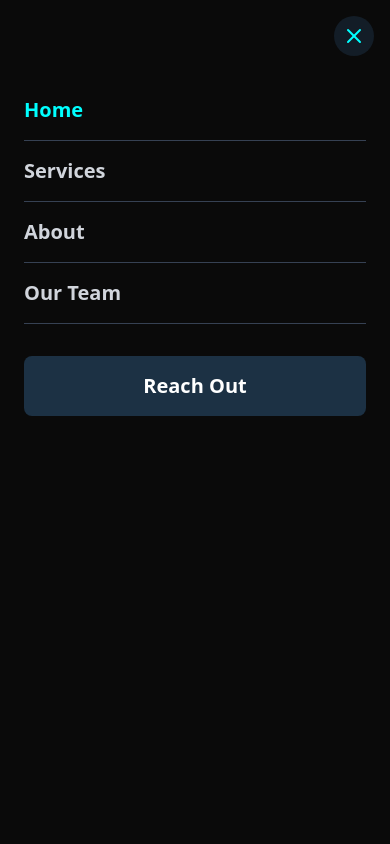
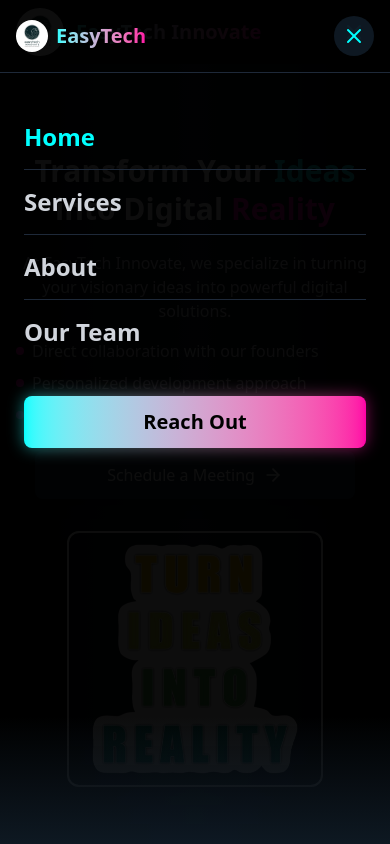
Before and after one commit to abhishekkumar-githb/EasyTech-Innovate, a React (Vite) app: page / in a window 390 px wide. Both pictures are taken after a click on the button 354 px from the left and 32 px from the top of the page. Shown: the top 844 px of the page. Built offline with nearby package versions, Linux system fonts and the light colour scheme.

Commit message:
fix: mobile view and added logo

```diff
--- a/src/components/Navbar/Navbar.jsx
+++ b/src/components/Navbar/Navbar.jsx
@@ -1,8 +1,7 @@
-/* eslint-disable no-unused-vars */
-/* eslint-disable react/prop-types */
 import { useState, useEffect } from "react";
 import { Link, NavLink, useLocation } from "react-router-dom";
 import { X } from "lucide-react";
+import Logo from "../../assets/Logo.jpeg";
 
 function Navbar({ scrollToFeatures }) {
   const [isMobileMenuOpen, setIsMobileMenuOpen] = useState(false);
@@ -21,19 +20,18 @@ function Navbar({ scrollToFeatures }) {
     };
   }, []);
 
-  // Close mobile menu when route changes
   useEffect(() => {
     closeMobileMenu();
   }, [location]);
 
   const toggleMobileMenu = () => {
     setIsMobileMenuOpen(!isMobileMenuOpen);
-    document.body.style.overflow = !isMobileMenuOpen ? 'hidden' : 'unset';
+    document.body.style.overflow = !isMobileMenuOpen ? "hidden" : "unset";
   };
 
   const closeMobileMenu = () => {
     setIsMobileMenuOpen(false);
-    document.body.style.overflow = 'unset';
+    document.body.style.overflow = "unset";
   };
 
   const navItems = [
@@ -45,32 +43,21 @@ function Navbar({ scrollToFeatures }) {
 
   return (
     <>
-      <nav
-        className={`
-          fixed top-0 left-0 right-0 z-50 transition-all duration-300
-          ${isScrolled ? "bg-[#0A0A0A]" : "bg-[#0A0A0A]"}
-          md:${isScrolled
-            ? "bg-[#0A0A0A]/90 backdrop-blur-md shadow-lg"
-            : "bg-gradient-to-r from-[#0A0A0A] via-[#1C3144]/50 to-[#0A0A0A]"}
-        `}
-      >
+      <nav className="fixed top-0 left-0 right-0 z-50 bg-[#0A0A0A]">
         <div className="max-w-7xl mx-auto px-4 sm:px-6 lg:px-8">
           <div className="flex items-center justify-between h-16 sm:h-20">
-            {/* Logo */}
+            {/* Desktop Logo */}
             <Link
               to="/"
-              className="flex items-center transform transition-transform duration-300 hover:scale-105"
+              className="flex items-center space-x-3"
               onClick={closeMobileMenu}
             >
-              <span
-                className={`
-                  text-2xl sm:text-3xl md:text-4xl font-bold text-transparent bg-clip-text
-                  ${isScrolled
-                    ? "bg-gradient-to-r from-[#00FFFF] to-[#FF00A6]"
-                    : "bg-gradient-to-r from-[#00FFFF] to-[#FF00A6] hover:from-[#FF00A6] hover:to-[#00FFFF] transition-all duration-500"
-                  }
-                `}
-              >
+              <img
+                src={Logo}
+                alt="EasyTech Logo"
+                className="h-12 w-12 sm:h-14 sm:w-14 rounded-full" // Increased logo size
+              />
+              <span className="text-xl sm:text-2xl md:text-3xl font-bold text-transparent bg-clip-text bg-gradient-to-r from-[#00FFFF] to-[#FF00A6]">
                 EasyTech Innovate
               </span>
             </Link>
@@ -81,19 +68,20 @@ function Navbar({ scrollToFeatures }) {
                 <NavLink
                   key={item.name}
                   to={item.to}
-                  className={({ isActive }) => `
-                    text-lg font-semibold transition-colors duration-300 group relative
-                    ${isActive ? 'text-[#00FFFF]' : 'text-gray-300 hover:text-[#00FFFF]'}
-                  `}
+                  className={({ isActive }) =>
+                    `text-lg font-semibold ${
+                      isActive
+                        ? "text-[#00FFFF]"
+                        : "text-gray-300 hover:text-[#00FFFF]"
+                    }`
+                  }
                 >
                   {item.name}
-                  <span className="absolute bottom-0 left-0 w-0 h-0.5 bg-[#FF00A6] transition-all duration-300 group-hover:w-full"></span>
                 </NavLink>
               ))}
-
               <Link
                 to="/ConnectWithUs"
-                className="px-6 py-3 text-lg font-semibold bg-[#1C3144] text-white rounded-lg hover:bg-[#00FFFF] hover:text-black transition-all duration-300 transform hover:scale-105 hover:shadow-lg"
+                className="px-6 py-3 text-lg font-semibold bg-gradient-to-r from-[#00FFFF] to-[#FF00A6] text-black rounded-lg hover:opacity-90 transition-all"
               >
                 Reach Out
               </Link>
@@ -102,23 +90,10 @@ function Navbar({ scrollToFeatures }) {
             {/* Mobile Menu Button */}
             <button
               onClick={toggleMobileMenu}
-              className="md:hidden p-2 rounded-lg text-[#00FFFF] hover:bg-[#1C3144]/30 transition-all duration-300"
-              aria-label="Toggle mobile menu"
+              className="md:hidden p-2 text-[#00FFFF]"
             >
               {isMobileMenuOpen ? (
-                <svg
-                  className="w-6 h-6"
-                  fill="none"
-                  stroke="currentColor"
-                  viewBox="0 0 24 24"
-                >
-                  <path
-                    strokeLinecap="round"
-                    strokeLinejoin="round"
-                    strokeWidth="2"
-                    d="M6 18L18 6M6 6l12 12"
-                  />
-                </svg>
+                <X className="w-6 h-6" />
               ) : (
                 <svg
                   className="w-6 h-6"
@@ -141,47 +116,79 @@ function Navbar({ scrollToFeatures }) {
         {/* Mobile Menu */}
         <div
           className={`
-            fixed inset-0 z-50 bg-[#0A0A0A]
-            transform transition-all duration-300 ease-in-out
-            ${isMobileMenuOpen ? 'translate-x-0 opacity-100' : 'translate-x-full opacity-0'}
-            md:hidden
+            fixed inset-0 bg-black/95 md:hidden
+            transform transition-transform duration-300 ease-in-out
+            ${isMobileMenuOpen ? "translate-x-0" : "translate-x-full"}
           `}
         >
-          {/* Close Button */}
+          <div className="flex flex-col h-full relative">
+            {/* Mobile Header with Logo and Close Button */}
+            <div className="flex items-center justify-between p-4 border-b border-gray-800">
+              <Link
+                to="/"
+                className="flex items-center space-x-2"
+                onClick={closeMobileMenu}
+              >
+                <img
+                  src={Logo}
+                  alt="EasyTech Logo"
+                  className="h-8 w-8 rounded-full"
+                />
+                <span className="text-xl font-bold text-transparent bg-clip-text bg-gradient-to-r from-[#00FFFF] to-[#FF00A6]">
+                  EasyTech
+                </span>
+              </Link>
               <button
                 onClick={closeMobileMenu}
-            className="absolute top-4 right-4 p-2 rounded-full bg-[#1C3144]/50 text-[#00FFFF] hover:bg-[#1C3144] transition-all duration-300 transform hover:scale-110"
-            aria-label="Close menu"
+                className="p-2 rounded-full bg-[#1C3144]/50 text-[#00FFFF] hover:bg-[#1C3144] transition-all duration-300"
               >
-            <X size={24} />
+                <X className="w-6 h-6" />
               </button>
+            </div>
 
-          <div className="flex flex-col h-full pt-20 px-6">
-            {navItems.map((item) => (
+            {/* Menu Items */}
+            <div className="flex flex-col pt-8 px-6">
+              {navItems.map((item, index) => (
                 <NavLink
                   key={item.name}
                   to={item.to}
                   onClick={closeMobileMenu}
-                className={({ isActive }) => `
-                  py-4 text-xl font-semibold border-b border-gray-700
-                  ${isActive ? 'text-[#00FFFF]' : 'text-gray-300'}
-                  transition-colors duration-300 hover:text-[#00FFFF]
-                `}
+                  className={({ isActive }) =>
+                    `relative text-2xl font-semibold py-4
+                    ${isActive ? "text-[#00FFFF]" : "text-gray-300"}
+                    transition-all duration-300 hover:text-[#00FFFF]
+                    ${
+                      index !== navItems.length - 1
+                        ? "border-b border-gray-800"
+                        : ""
+                    }
+                    group`
+                  }
                 >
+                  <span className="relative inline-block">
                     {item.name}
+                    <span className="absolute -bottom-1 left-0 w-0 h-0.5 bg-[#00FFFF] transition-all duration-300 group-hover:w-full"></span>
+                  </span>
                 </NavLink>
               ))}
+
               <Link
                 to="/ConnectWithUs"
                 onClick={closeMobileMenu}
-              className="mt-8 px-6 py-4 text-xl font-semibold bg-[#1C3144] text-white rounded-lg hover:bg-[#00FFFF] hover:text-black text-center transition-all duration-300"
+                className="mt-8 relative group"
               >
+                <span className="absolute inset-0 bg-gradient-to-r from-[#00FFFF] to-[#FF00A6] rounded-lg blur opacity-50 group-hover:opacity-75 transition-opacity"></span>
+                <span className="relative block px-8 py-3 text-xl font-semibold bg-gradient-to-r from-[#00FFFF] to-[#FF00A6] rounded-lg text-black text-center">
                   Reach Out
+                </span>
               </Link>
+            </div>
+
+            {/* Bottom Gradient */}
+            <div className="absolute bottom-0 left-0 right-0 h-32 bg-gradient-to-t from-[#1C3144] to-transparent pointer-events-none opacity-50"></div>
           </div>
         </div>
       </nav>
-
       <div className="h-16 sm:h-20"></div>
     </>
   );
```
Lines whose indentation alone changed are shown as unchanged.
